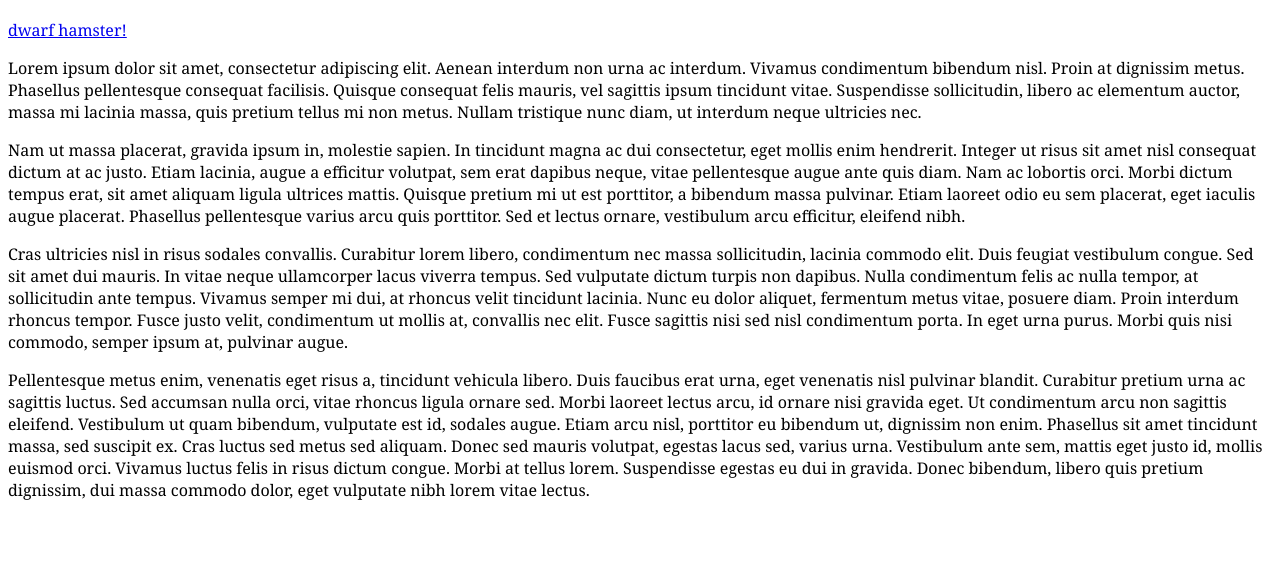
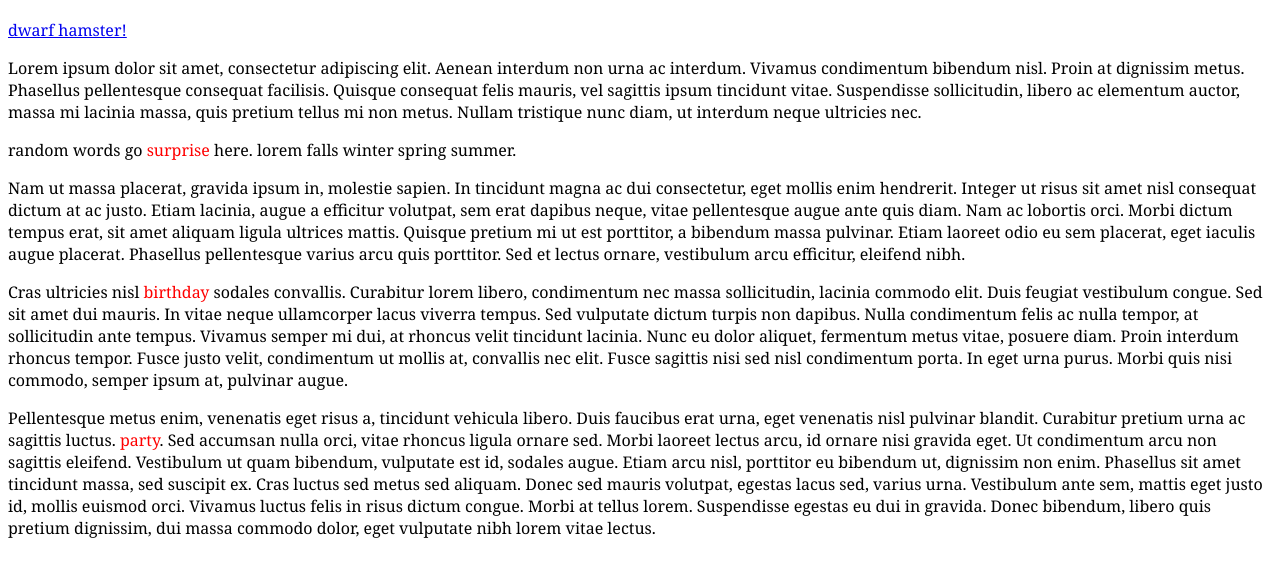
Before and after one commit to antsloth/parsley, a plain HTML site: page index.html in a window 1280 px wide. Shown: the part 67-644 px from the top of the page. Drawn offline with Linux system fonts and the light colour scheme.

Commit message:
added scarlet class

```diff
--- a/index.html
+++ b/index.html
@@ -9,6 +9,9 @@
 		body {
 			font-family: Georgia;
 		}
+		.scarlet {
+			color: red;
+		}
 	</style>
 </head>
 <body>
@@ -17,14 +20,16 @@
 <p>
 Lorem ipsum dolor sit amet, consectetur adipiscing elit. Aenean interdum non urna ac interdum. Vivamus condimentum bibendum nisl. Proin at dignissim metus. Phasellus pellentesque consequat facilisis. Quisque consequat felis mauris, vel sagittis ipsum tincidunt vitae. Suspendisse sollicitudin, libero ac elementum auctor, massa mi lacinia massa, quis pretium tellus mi non metus. Nullam tristique nunc diam, ut interdum neque ultricies nec.
 </p>
+<p>random words go <span class="scarlet">surprise</span> here. lorem falls winter spring summer.</p>
 <p>
 Nam ut massa placerat, gravida ipsum in, molestie sapien. In tincidunt magna ac dui consectetur, eget mollis enim hendrerit. Integer ut risus sit amet nisl consequat dictum at ac justo. Etiam lacinia, augue a efficitur volutpat, sem erat dapibus neque, vitae pellentesque augue ante quis diam. Nam ac lobortis orci. Morbi dictum tempus erat, sit amet aliquam ligula ultrices mattis. Quisque pretium mi ut est porttitor, a bibendum massa pulvinar. Etiam laoreet odio eu sem placerat, eget iaculis augue placerat. Phasellus pellentesque varius arcu quis porttitor. Sed et lectus ornare, vestibulum arcu efficitur, eleifend nibh.
 </p>
 <p>
-Cras ultricies nisl in risus sodales convallis. Curabitur lorem libero, condimentum nec massa sollicitudin, lacinia commodo elit. Duis feugiat vestibulum congue. Sed sit amet dui mauris. In vitae neque ullamcorper lacus viverra tempus. Sed vulputate dictum turpis non dapibus. Nulla condimentum felis ac nulla tempor, at sollicitudin ante tempus. Vivamus semper mi dui, at rhoncus velit tincidunt lacinia. Nunc eu dolor aliquet, fermentum metus vitae, posuere diam. Proin interdum rhoncus tempor. Fusce justo velit, condimentum ut mollis at, convallis nec elit. Fusce sagittis nisi sed nisl condimentum porta. In eget urna purus. Morbi quis nisi commodo, semper ipsum at, pulvinar augue.
+Cras ultricies nisl <span class="scarlet">birthday</span> sodales convallis. Curabitur lorem libero, condimentum nec massa sollicitudin, lacinia commodo elit. Duis feugiat vestibulum congue. Sed sit amet dui mauris. In vitae neque ullamcorper lacus viverra tempus. Sed vulputate dictum turpis non dapibus. Nulla condimentum felis ac nulla tempor, at sollicitudin ante tempus. Vivamus semper mi dui, at rhoncus velit tincidunt lacinia. Nunc eu dolor aliquet, fermentum metus vitae, posuere diam. Proin interdum rhoncus tempor. Fusce justo velit, condimentum ut mollis at, convallis nec elit. Fusce sagittis nisi sed nisl condimentum porta. In eget urna purus. Morbi quis nisi commodo, semper ipsum at, pulvinar augue.
 </p>
 <p>
-Pellentesque metus enim, venenatis eget risus a, tincidunt vehicula libero. Duis faucibus erat urna, eget venenatis nisl pulvinar blandit. Curabitur pretium urna ac sagittis luctus. Sed accumsan nulla orci, vitae rhoncus ligula ornare sed. Morbi laoreet lectus arcu, id ornare nisi gravida eget. Ut condimentum arcu non sagittis eleifend. Vestibulum ut quam bibendum, vulputate est id, sodales augue. Etiam arcu nisl, porttitor eu bibendum ut, dignissim non enim. Phasellus sit amet tincidunt massa, sed suscipit ex. Cras luctus sed metus sed aliquam. Donec sed mauris volutpat, egestas lacus sed, varius urna. Vestibulum ante sem, mattis eget justo id, mollis euismod orci. Vivamus luctus felis in risus dictum congue. Morbi at tellus lorem. Suspendisse egestas eu dui in gravida. Donec bibendum, libero quis pretium dignissim, dui massa commodo dolor, eget vulputate nibh lorem vitae lectus.
+Pellentesque metus enim, venenatis eget risus a, tincidunt vehicula libero. Duis faucibus erat urna, eget venenatis nisl pulvinar blandit. Curabitur pretium urna ac sagittis luctus.
+<span class="scarlet">party</span>. Sed accumsan nulla orci, vitae rhoncus ligula ornare sed. Morbi laoreet lectus arcu, id ornare nisi gravida eget. Ut condimentum arcu non sagittis eleifend. Vestibulum ut quam bibendum, vulputate est id, sodales augue. Etiam arcu nisl, porttitor eu bibendum ut, dignissim non enim. Phasellus sit amet tincidunt massa, sed suscipit ex. Cras luctus sed metus sed aliquam. Donec sed mauris volutpat, egestas lacus sed, varius urna. Vestibulum ante sem, mattis eget justo id, mollis euismod orci. Vivamus luctus felis in risus dictum congue. Morbi at tellus lorem. Suspendisse egestas eu dui in gravida. Donec bibendum, libero quis pretium dignissim, dui massa commodo dolor, eget vulputate nibh lorem vitae lectus.
 </p>
 </body>
 </html>
```
